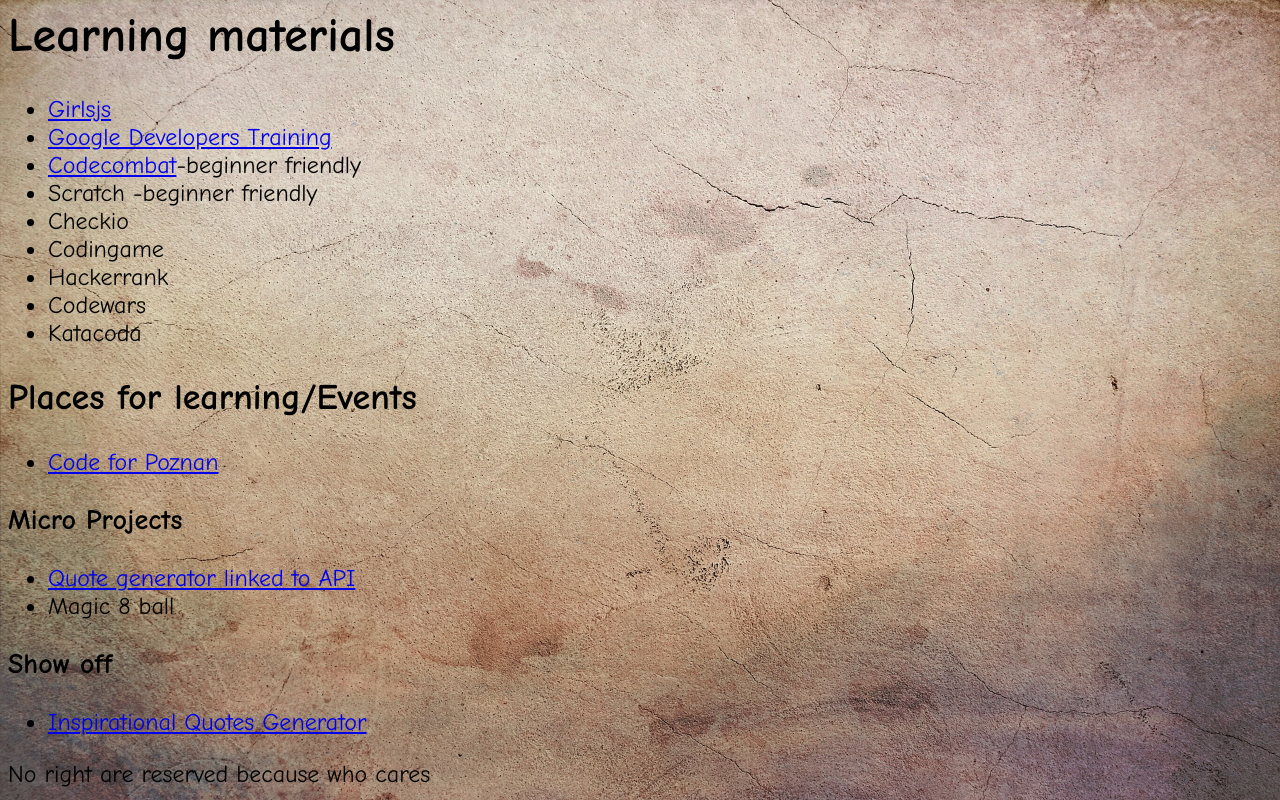
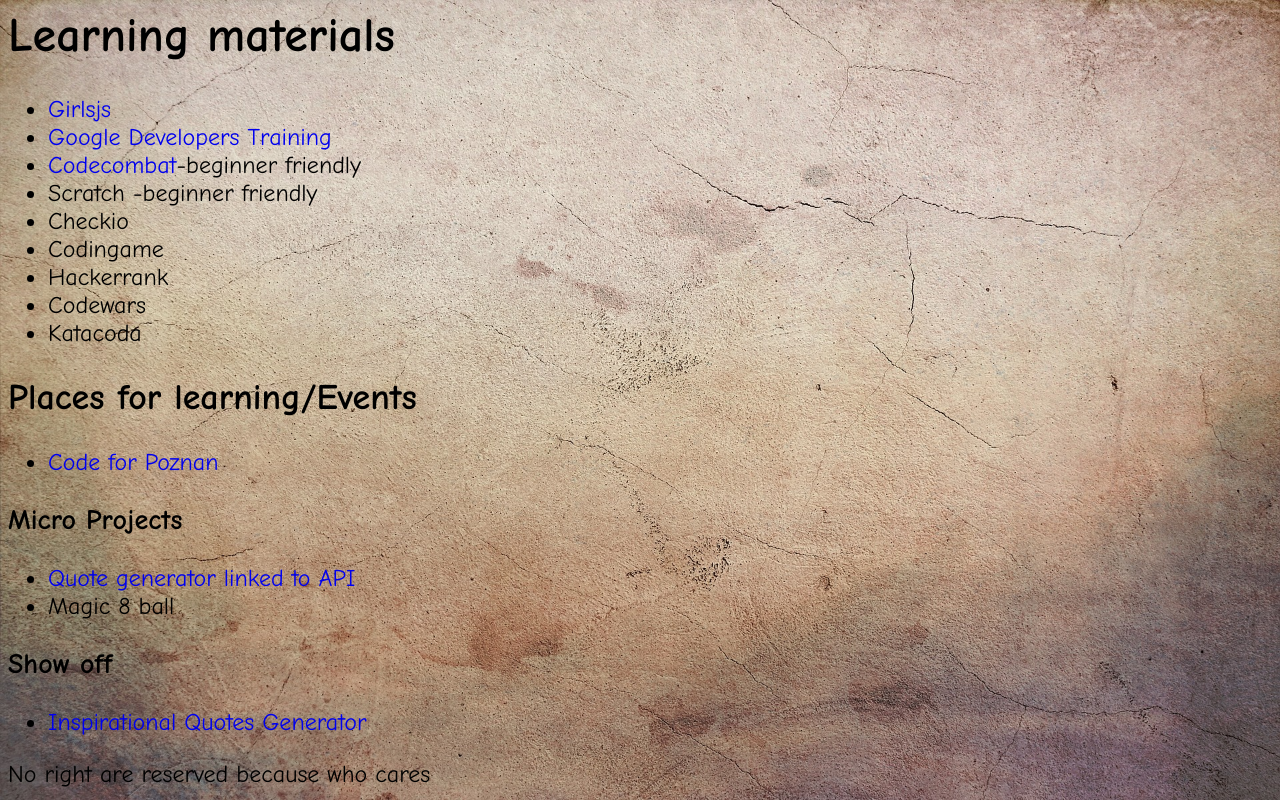
Before and after one commit to fccamper01/fccamper01.github.io, a plain HTML site: page index.html in a window 1280 px wide. Drawn offline with Linux system fonts and the light colour scheme.

Commit message:
Update style.css

```diff
--- a/style.css
+++ b/style.css
@@ -7,8 +7,8 @@ body {
     font-size: 1.5em;
 }
 
-a:visited {
-link-style-decoration:none;
+a:link, a:visited {
+text-decoration: none;
 }
 
 p, button {
```
